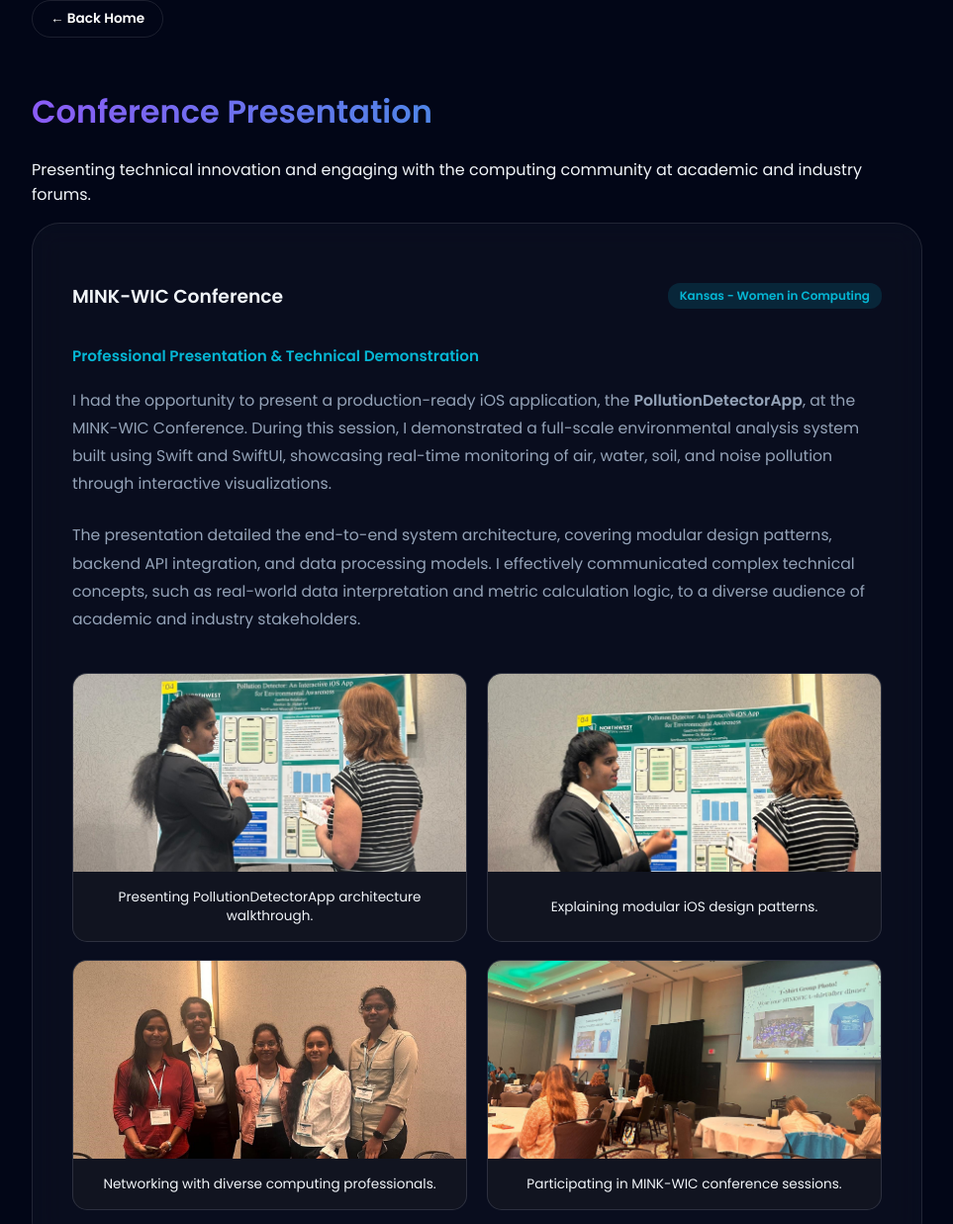
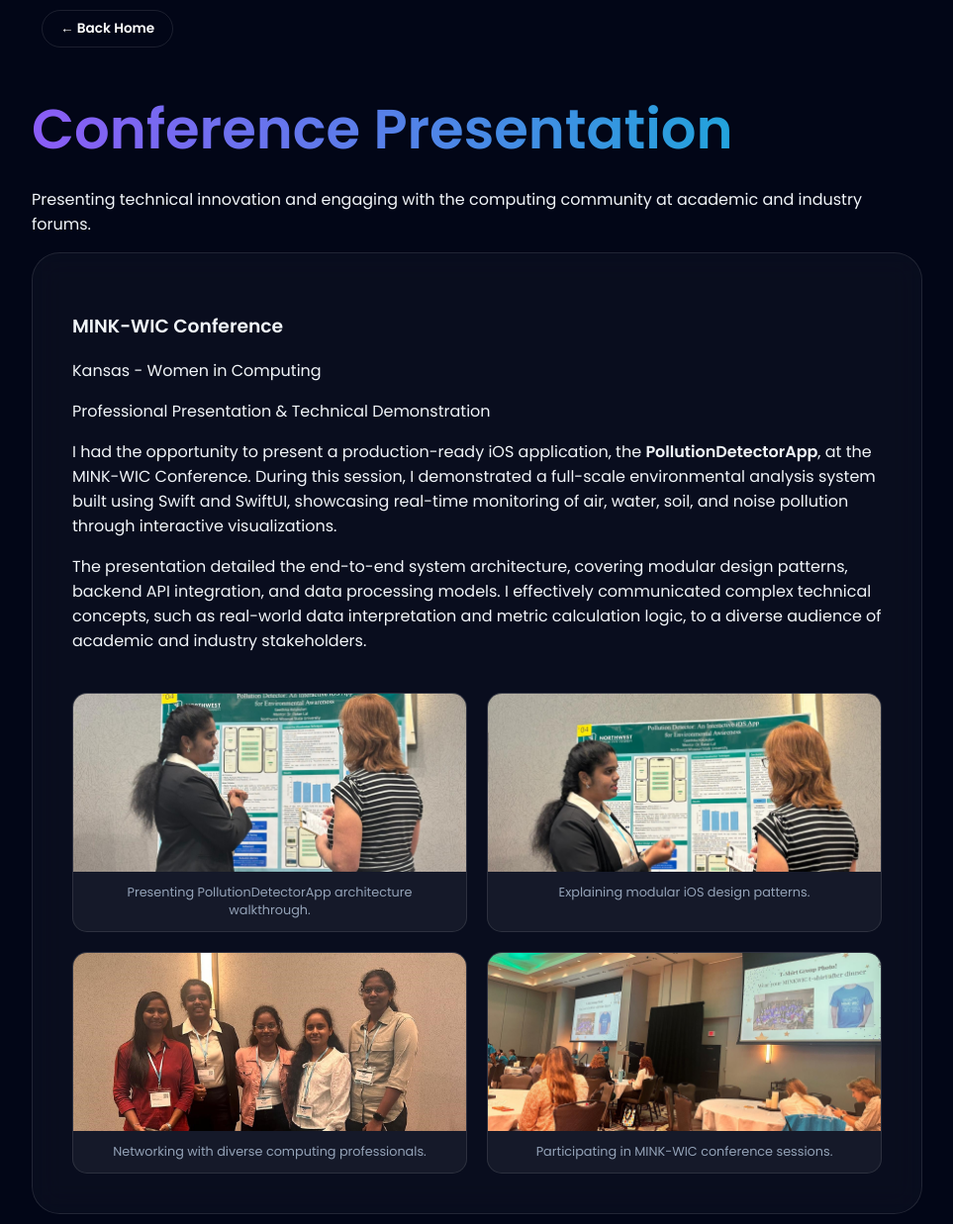
Before and after one commit to geethikakolukuluri/geethikakolukuluri.github.io, a plain HTML site: page conference.html in a window 1280 px wide. Shown: the top 1237 px of the page at 99% size, without its empty margins (158-1121 px from the left). Drawn offline with Linux system fonts and the light colour scheme.

Commit message:
Update style.css

```diff
--- a/style.css
+++ b/style.css
@@ -10,7 +10,6 @@
   --transition: all 0.4s cubic-bezier(0.175, 0.885, 0.32, 1.275);
 }
 
-/* BASE STYLES */
 body {
   margin: 0;
   font-family: "Poppins", sans-serif;
@@ -19,21 +18,33 @@ body {
   overflow-x: hidden;
 }
 
+/* --- THE FIX: Centered Column --- */
 .main-wrapper {
-  max-width: 900px;
-  margin: 0 auto;
-  padding: 0 40px;
+  max-width: 900px; /* Constrains width so words don't cut */
+  margin: 0 auto;    /* Centers the column */
+  padding: 0 40px;   /* Space on left/right edges */
 }
 
-/* HERO & TEXT */
-.gradient-text {
-  background: linear-gradient(to right, var(--primary), var(--secondary));
-  -webkit-background-clip: text;
-  -webkit-text-fill-color: transparent;
-  font-weight: 700;
+/* --- BACKGROUND BLOBS --- */
+.blob-container { position: fixed; top: 0; left: 0; width: 100%; height: 100%; z-index: -1; }
+.blob-shape { position: absolute; filter: blur(100px); border-radius: 50%; opacity: 0.15; }
+.one { width: 500px; height: 500px; background: var(--primary); top: -10%; right: 10%; }
+.two { width: 400px; height: 400px; background: var(--secondary); bottom: 10%; left: 10%; }
+
+/* --- HERO --- */
+.hero { text-align: center; padding: 120px 0 60px; }
+.profile-img {
+  width: 160px; height: 160px; border-radius: 50%; object-fit: cover;
+  border: 4px solid var(--glass-border);
+  transition: var(--transition);
+  margin-bottom: 20px;
 }
+.profile-img:hover { transform: scale(1.1); border-color: var(--secondary); }
+.gradient-text { background: linear-gradient(to right, var(--primary), var(--secondary)); -webkit-background-clip: text; -webkit-text-fill-color: transparent; font-weight: 700; }
+h1 { font-size: clamp(2.5rem, 5vw, 3.5rem); margin: 10px 0; }
 
-.glass-card {
+/* --- CARDS & INTERACTION --- */
+.glass-card, .skill-card {
   background: var(--glass);
   backdrop-filter: blur(15px);
   -webkit-backdrop-filter: blur(15px);
@@ -44,22 +55,16 @@ body {
   margin-bottom: 30px;
 }
 
-.project-header { display: flex; justify-content: space-between; align-items: center; margin-bottom: 15px; }
-
-.tag {
-  font-size: 0.75rem;
-  background: rgba(6, 182, 212, 0.15);
-  color: var(--secondary);
-  padding: 4px 12px;
-  border-radius: 12px;
-  font-weight: 600;
+.glass-card:hover, .skill-card:hover {
+  transform: translateY(-10px);
+  background: rgba(255, 255, 255, 0.08);
+  border-color: var(--secondary);
+  box-shadow: 0 25px 50px rgba(0, 0, 0, 0.5);
 }
 
-.date-text { font-size: 0.95rem; color: var(--secondary); margin-bottom: 20px; font-weight: 600; display: block; }
+.about-content p { line-height: 1.8; color: var(--text-dim); margin-bottom: 20px; }
 
-.project-description p { color: var(--text-dim); line-height: 1.8; font-size: 0.98rem; margin-bottom: 1.5rem; }
-
-/* CONFERENCE GALLERY FIX */
+/* --- CONFERENCE GALLERY (Side-by-Side & Small) --- */
 .conference-gallery {
   display: grid;
   grid-template-columns: repeat(2, 1fr);
@@ -74,59 +79,45 @@ body {
   border: 1px solid var(--glass-border);
   transition: var(--transition);
   display: flex;
-  flex-direction: column; /* Stacks image and text vertically */
-  height: 100%; /* Ensures cards in the same row are equal height */
+  flex-direction: column;
 }
 
-.image-box {
+.photo-card img {
   width: 100%;
-  height: 200px; /* Uniform height for all images */
-  overflow: hidden;
+  height: 180px; /* Small and uniform */
+  object-fit: cover;
+  display: block;
 }
 
-.image-box img {
-  width: 100%;
-  height: 100%;
-  object-fit: cover; /* Crops image to fill box without stretching */
-  transition: transform 0.5s ease;
+.photo-card p {
+  padding: 12px;
+  font-size: 0.8rem;
+  color: var(--text-dim);
+  text-align: center;
+  margin: 0;
 }
 
-.caption-box {
-  padding: 15px;
-  flex-grow: 1; /* Makes the text box fill remaining space */
-  display: flex;
-  align-items: center;
-  justify-content: center;
-  background: rgba(0, 0, 0, 0.2);
-}
+.photo-card:hover { transform: translateY(-5px); border-color: var(--secondary); }
 
-.caption-box p {
-  padding: 0;
-  font-size: 0.85rem;
-  color: var(--text-main);
-  text-align: center;
-  margin: 0;
-  line-height: 1.4;
-}
-
-/* HOVER EFFECTS */
-.photo-card:hover {
-  transform: translateY(-8px);
-  border-color: var(--secondary);
-  box-shadow: 0 10px 20px rgba(0, 0, 0, 0.3);
-}
-
-.photo-card:hover .image-box img {
-  transform: scale(1.1); /* Subtle zoom on hover */
-}
-
-.btn { padding: 12px 24px; border-radius: 50px; text-decoration: none; font-weight: 600; display: inline-block; transition: 0.3s; }
+/* --- BUTTONS & CONTACT --- */
+.btn { padding: 14px 32px; border-radius: 50px; text-decoration: none; font-weight: 600; margin: 10px; display: inline-block; transition: 0.3s; }
+.primary { background: var(--primary); color: white; }
 .secondary { border: 1px solid var(--glass-border); color: white; }
 .btn.small { padding: 8px 18px; font-size: 0.85rem; margin-bottom: 30px; }
 
-/* RESPONSIVE */
+.contact-grid { display: grid; grid-template-columns: repeat(auto-fit, minmax(200px, 1fr)); gap: 20px; }
+.contact-item { text-decoration: none; display: flex; flex-direction: column; align-items: center; padding: 25px; }
+.contact-item i { font-size: 2.2rem; color: var(--secondary); margin-bottom: 12px; }
+
+footer { padding: 80px 0; text-align: center; color: var(--text-dim); font-size: 0.85rem; }
+
+/* ANIMATIONS */
+.reveal { opacity: 0; transform: translateY(30px); transition: 0.8s ease-out; }
+.reveal.active { opacity: 1; transform: translateY(0); }
+.fade-in { animation: fadeIn 1.2s ease forwards; }
+@keyframes fadeIn { from { opacity: 0; transform: translateY(20px); } to { opacity: 1; transform: translateY(0); } }
+
 @media (max-width: 768px) {
   .conference-gallery { grid-template-columns: 1fr; }
   .main-wrapper { padding: 0 20px; }
-  .glass-card { padding: 25px; }
 }
```
